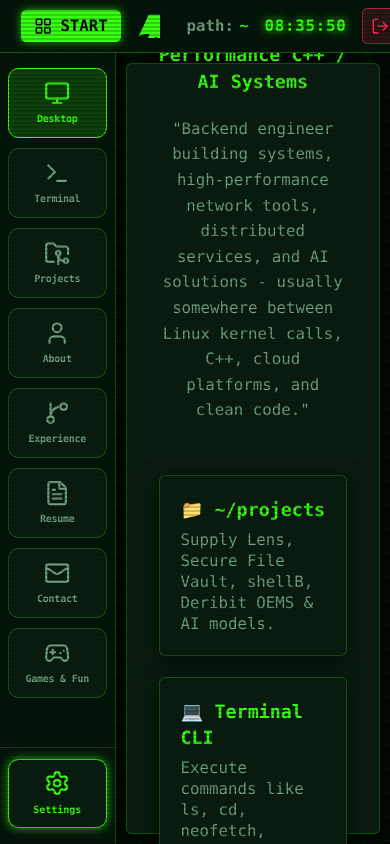
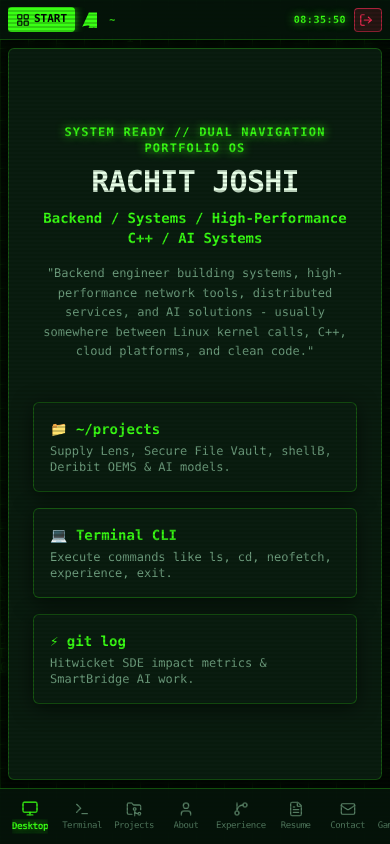
Before and after one commit to Rachit2912/portfolio-os, a Next.js app: page / in a window 390 px wide. Both pictures are taken after a click on the button "BOOT PORTFOLIO OS". Built offline with nearby package versions, Linux system fonts and the light colour scheme.

Commit message:
fix(mobile-ui): set browser title to Rachit Joshi Portfolio and optimize mobile UX

```diff
--- a/src/app/globals.css
+++ b/src/app/globals.css
@@ -9,7 +9,13 @@
 
 @layer base {
   html {
-    font-size: 21px; /* +20% visual font scale as requested for large readable text layout */
+    font-size: 16px; /* Base size for mobile screens */
+  }
+
+  @media (min-width: 640px) {
+    html {
+      font-size: 21px; /* Scaled font size for tablet/laptop screens */
+    }
   }
 
   :root {
--- a/src/app/layout.tsx
+++ b/src/app/layout.tsx
@@ -13,8 +13,8 @@ const geistMono = Geist_Mono({
 });
 
 export const metadata: Metadata = {
-  title: "Create Next App",
-  description: "Generated by create next app",
+  title: "Rachit Joshi Portfolio",
+  description: "Rachit Joshi - Personal Portfolio OS | Backend & Systems Engineer",
 };
 
 export default function RootLayout({ children }: { children: React.ReactNode }) {
--- a/src/app/page.tsx
+++ b/src/app/page.tsx
@@ -33,7 +33,7 @@ export default function PortfolioOS() {
 
       <TopBar />
 
-      <div className="flex flex-1 overflow-hidden relative z-10">
+      <div className="flex flex-1 overflow-hidden relative z-10 pb-14 md:pb-0">
         <LauncherRail />
 
         <main className="flex-1 overflow-hidden p-2 sm:p-4 bg-[#020904]/30 backdrop-blur-xs">
--- a/src/components/os/LauncherRail.tsx
+++ b/src/components/os/LauncherRail.tsx
@@ -54,8 +54,10 @@ export const LauncherRail: React.FC = () => {
   };
 
   return (
+    <>
+      {/* Desktop Left Sidebar */}
       <aside
-      className="w-22 sm:w-28 bg-[#05140A] border-r flex flex-col items-center py-3 space-y-2 z-20 select-none shrink-0 overflow-y-auto"
+        className="hidden md:flex w-28 bg-[#05140A] border-r flex-col items-center py-3 space-y-2 z-20 select-none shrink-0 overflow-y-auto"
         style={{ borderColor: 'var(--border-dim)' }}
       >
         {LAUNCHER_ITEMS.map((item) => {
@@ -82,7 +84,7 @@ export const LauncherRail: React.FC = () => {
 
               <div
                 style={{ borderColor: themeColor }}
-              className="fixed left-24 sm:left-30 pointer-events-none hidden group-hover:flex flex-col bg-[#0A1C10] border text-[#E8FFE8] p-2.5 rounded shadow-2xl z-[100] text-xs font-mono whitespace-nowrap glow-green-sm"
+                className="fixed left-30 pointer-events-none hidden group-hover:flex flex-col bg-[#0A1C10] border text-[#E8FFE8] p-2.5 rounded shadow-2xl z-[100] text-xs font-mono whitespace-nowrap glow-green-sm"
               >
                 <span className="font-extrabold" style={{ color: themeColor }}>{item.label}</span>
                 <span className="text-[10px]" style={{ color: themeColor }}>CLI: {item.commandHint}</span>
@@ -105,9 +107,52 @@ export const LauncherRail: React.FC = () => {
             </span>
           </button>
         </div>
+      </aside>
+
+      {/* Mobile Bottom Navigation Bar */}
+      <nav
+        className="md:hidden fixed bottom-0 left-0 right-0 h-14 bg-[#05140A]/95 backdrop-blur-md border-t flex items-center justify-around px-1 z-40 select-none overflow-x-auto"
+        style={{ borderColor: 'var(--border-dim)' }}
+      >
+        {LAUNCHER_ITEMS.map((item) => {
+          const Icon = item.icon;
+          const isActive = activeWorkspace === item.id;
+
+          return (
+            <button
+              key={item.id}
+              onClick={() => handleSelect(item)}
+              aria-label={item.label}
+              style={{
+                color: isActive ? themeColor : '#70A080'
+              }}
+              className={`flex flex-col items-center justify-center p-1 rounded-md transition-all cursor-pointer shrink-0 min-w-[52px] ${
+                isActive ? 'font-extrabold text-glow-green scale-105' : 'opacity-75'
+              }`}
+            >
+              <Icon className="w-4 h-4" />
+              <span className="text-[9px] font-mono mt-0.5 tracking-tighter truncate max-w-[56px]">
+                {item.label}
+              </span>
+            </button>
+          );
+        })}
+
+        <button
+          onClick={() => setSettingsOpen(true)}
+          aria-label="Settings"
+          style={{ color: themeColor }}
+          className="flex flex-col items-center justify-center p-1 rounded-md transition-all cursor-pointer shrink-0 min-w-[50px] opacity-85"
+        >
+          <Settings className="w-4 h-4" />
+          <span className="text-[9px] font-mono mt-0.5 tracking-tighter">
+            Settings
+          </span>
+        </button>
+      </nav>
 
       <SettingsModal isOpen={settingsOpen} onClose={() => setSettingsOpen(false)} />
       <GamesFunModal isOpen={gamesOpen} onClose={() => setGamesOpen(false)} />
-    </aside>
+    </>
   );
 };
--- a/src/components/os/SettingsModal.tsx
+++ b/src/components/os/SettingsModal.tsx
@@ -27,10 +27,10 @@ export const SettingsModal: React.FC<SettingsModalProps> = ({ isOpen, onClose })
   return (
     <div
       onClick={onClose}
-      className="fixed inset-0 z-50 flex items-center justify-center p-4 sm:p-6 bg-[#020904]/85 backdrop-blur-md select-none my-auto"
+      className="fixed inset-0 z-50 flex items-center justify-center p-2 sm:p-6 bg-[#020904]/85 backdrop-blur-md select-none my-auto overflow-y-auto"
     >
       <div
-        className="w-full max-w-md bg-[#030D06] border-2 rounded-lg shadow-2xl glow-green p-5 space-y-5 font-mono text-xs overflow-hidden relative my-auto"
+        className="w-full max-w-md bg-[#030D06] border-2 rounded-lg shadow-2xl glow-green p-4 sm:p-5 space-y-4 font-mono text-xs overflow-hidden relative my-auto max-h-[90vh] flex flex-col justify-between"
         style={{ borderColor: themeColor }}
         onClick={(e) => e.stopPropagation()}
       >
--- a/src/components/os/StartMenuModal.tsx
+++ b/src/components/os/StartMenuModal.tsx
@@ -87,13 +87,14 @@ export const StartMenuModal: React.FC<StartMenuModalProps> = ({ isOpen, onClose
   return (
     <div
       onClick={onClose}
-      className="fixed inset-0 z-50 flex items-center justify-center p-4 sm:p-6 bg-[#020904]/85 backdrop-blur-md select-none my-auto"
+      className="fixed inset-0 z-50 flex items-center justify-center p-2 sm:p-6 bg-[#020904]/85 backdrop-blur-md select-none my-auto overflow-y-auto"
     >
       <div
-        className="w-full max-w-2xl bg-[#030D06] border-2 rounded-lg shadow-2xl glow-green p-4 sm:p-6 space-y-4 font-mono text-xs overflow-hidden relative my-auto"
+        className="w-full max-w-2xl bg-[#030D06] border-2 rounded-lg shadow-2xl glow-green p-3 sm:p-6 space-y-3 sm:space-y-4 font-mono text-xs overflow-hidden relative my-auto max-h-[90vh] flex flex-col justify-between"
         style={{ borderColor: themeColor }}
         onClick={(e) => e.stopPropagation()}
       >
+        {/* Header */}
         {/* Header */}
         <div className="flex justify-between items-center border-b pb-3" style={{ borderColor: 'var(--border-dim)' }}>
           <div className="flex items-center space-x-2 text-theme font-bold">
--- a/src/components/os/TopBar.tsx
+++ b/src/components/os/TopBar.tsx
@@ -33,30 +33,30 @@ export const TopBar: React.FC = () => {
   }, []);
 
   return (
-    <header className="h-10 bg-[#05140A]/90 border-b border-[#39FF14]/30 px-4 flex items-center justify-between text-xs font-mono select-none z-30 backdrop-blur-md">
-      <div className="flex items-center space-x-3">
+    <header className="h-10 bg-[#05140A]/90 border-b border-[#39FF14]/30 px-2 sm:px-4 flex items-center justify-between text-[11px] sm:text-xs font-mono select-none z-30 backdrop-blur-md shrink-0">
+      <div className="flex items-center space-x-1.5 sm:space-x-3 truncate">
         <button
           onClick={() => setStartOpen(true)}
           style={{ backgroundColor: themeColor, color: '#020904' }}
-          className="px-2.5 py-1 font-extrabold rounded flex items-center space-x-1.5 transition-all cursor-pointer glow-green-sm text-xs shrink-0"
+          className="px-2 sm:px-2.5 py-1 font-extrabold rounded flex items-center space-x-1 transition-all cursor-pointer glow-green-sm text-[11px] sm:text-xs shrink-0"
         >
           <LayoutGrid className="w-3.5 h-3.5" />
           <span>START</span>
         </button>
 
-        <div className="flex items-center space-x-2 text-theme font-extrabold text-glow-green" title="Arch Linux / RachitOS Kernel">
-          <ArchLinuxIcon className="w-4.5 h-4.5 text-theme" />
+        <div className="flex items-center space-x-1.5 text-theme font-extrabold text-glow-green shrink-0" title="Arch Linux / RachitOS Kernel">
+          <ArchLinuxIcon className="w-4 h-4 sm:w-4.5 sm:h-4.5 text-theme" />
           <span className="hidden sm:inline tracking-wider">RACHIT_PORTFOLIO_OS</span>
         </div>
         <span className="text-[#70A080] hidden sm:inline">|</span>
-        <div className="text-theme font-semibold flex items-center space-x-1">
-          <span className="text-[#70A080]">path:</span>
-          <span>{currentPath}</span>
+        <div className="text-theme font-semibold flex items-center space-x-1 truncate text-[10px] sm:text-xs">
+          <span className="text-[#70A080] hidden xs:inline">path:</span>
+          <span className="truncate max-w-[90px] xs:max-w-none">{currentPath}</span>
         </div>
         <span className="text-[#70A080] hidden md:inline">({activeWorkspace})</span>
       </div>
 
-      <div className="flex items-center space-x-4">
+      <div className="flex items-center space-x-2 sm:space-x-4 shrink-0">
         <div className="hidden lg:flex items-center space-x-3 border-r border-[#39FF14]/20 pr-4">
           {socialLinks.slice(0, 4).map((link) => (
             <a
@@ -73,20 +73,20 @@ export const TopBar: React.FC = () => {
           ))}
         </div>
 
-        <div className="flex items-center space-x-3 text-[#70A080]">
+        <div className="flex items-center space-x-2 sm:space-x-3 text-[#70A080]">
           <div className="hidden md:flex items-center space-x-1 text-theme text-[11px] font-bold">
             <Wifi className="w-3.5 h-3.5" />
             <span>ONLINE</span>
           </div>
 
-          <div className="text-theme font-bold tracking-wider text-glow-green flex items-center space-x-2">
+          <div className="text-theme font-bold tracking-wider text-glow-green flex items-center space-x-2 text-[10px] sm:text-xs">
             <span className="text-[#70A080] text-[10px] hidden xl:inline">{dateStr}</span>
             <span>{timeStr || '00:00:00'}</span>
           </div>
 
           <button
             onClick={() => logout("USER LOGGED OUT. SESSION TERMINATED.")}
-            className="p-1.5 rounded bg-[#FF2A55]/15 border border-[#FF2A55]/60 text-[#FF2A55] hover:bg-[#FF2A55] hover:text-[#000] transition-all cursor-pointer flex items-center space-x-1 text-[11px] font-bold"
+            className="p-1 sm:p-1.5 rounded bg-[#FF2A55]/15 border border-[#FF2A55]/60 text-[#FF2A55] hover:bg-[#FF2A55] hover:text-[#000] transition-all cursor-pointer flex items-center space-x-1 text-[10px] sm:text-[11px] font-bold"
             title="Logout / System Shutdown"
           >
             <LogOut className="w-3.5 h-3.5" />
--- a/src/components/workspaces/ProjectsView.tsx
+++ b/src/components/workspaces/ProjectsView.tsx
@@ -67,7 +67,7 @@ export const ProjectsView: React.FC = () => {
     <div className="w-full h-full flex flex-col md:flex-row overflow-hidden font-mono text-xs bg-[#020904]">
       {/* Sidebar List */}
       <aside
-        className="w-full md:w-80 bg-[#05140A] border-b md:border-b-0 md:border-r p-4 space-y-4 overflow-y-auto shrink-0 select-none"
+        className="w-full md:w-80 bg-[#05140A] border-b md:border-b-0 md:border-r p-3 sm:p-4 space-y-3 sm:space-y-4 overflow-y-auto shrink-0 select-none max-h-56 md:max-h-none"
         style={{ borderColor: 'var(--border-dim)' }}
       >
         <div className="flex items-center space-x-2 text-theme font-bold border-b pb-2" style={{ borderColor: 'var(--border-dim)' }}>
@@ -78,7 +78,7 @@ export const ProjectsView: React.FC = () => {
         {/* Domain Filter Tabs */}
         <div className="space-y-1.5">
           <div className="text-[10px] text-[#70A080] font-semibold uppercase tracking-wider">Domain Categories</div>
-          <div className="flex flex-wrap gap-1">
+          <div className="flex flex-nowrap md:flex-wrap overflow-x-auto gap-1 pb-1 -mx-1 px-1 scrollbar-none">
             {DOMAIN_TABS.map((tab) => {
               const isActive = activeCategory === tab.id;
               return (
@@ -86,7 +86,7 @@ export const ProjectsView: React.FC = () => {
                   key={tab.id}
                   onClick={() => setActiveCategory(tab.id)}
                   style={isActive ? { backgroundColor: themeColor, color: '#020904' } : { borderColor: 'var(--border-dim)' }}
-                  className={`px-2 py-1 rounded text-[10px] transition-all cursor-pointer font-semibold ${
+                  className={`px-2 py-1 rounded text-[10px] transition-all cursor-pointer font-semibold shrink-0 ${
                     isActive
                       ? 'font-bold'
                       : 'bg-[#0A1C10] border text-[#70A080] hover:text-[#E8FFE8]'
```
Also changed, not shown: src/components/games/SnakeGame.tsx (+18 -10 lines), src/components/games/TetrisGame.tsx (+29 -9 lines). Lines whose indentation alone changed are shown as unchanged.
